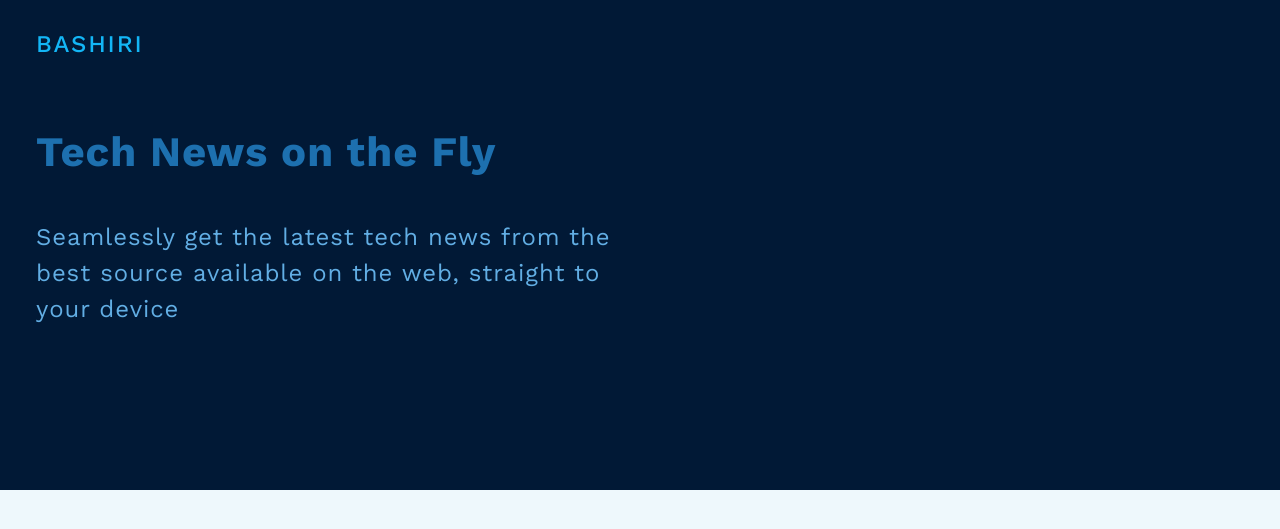
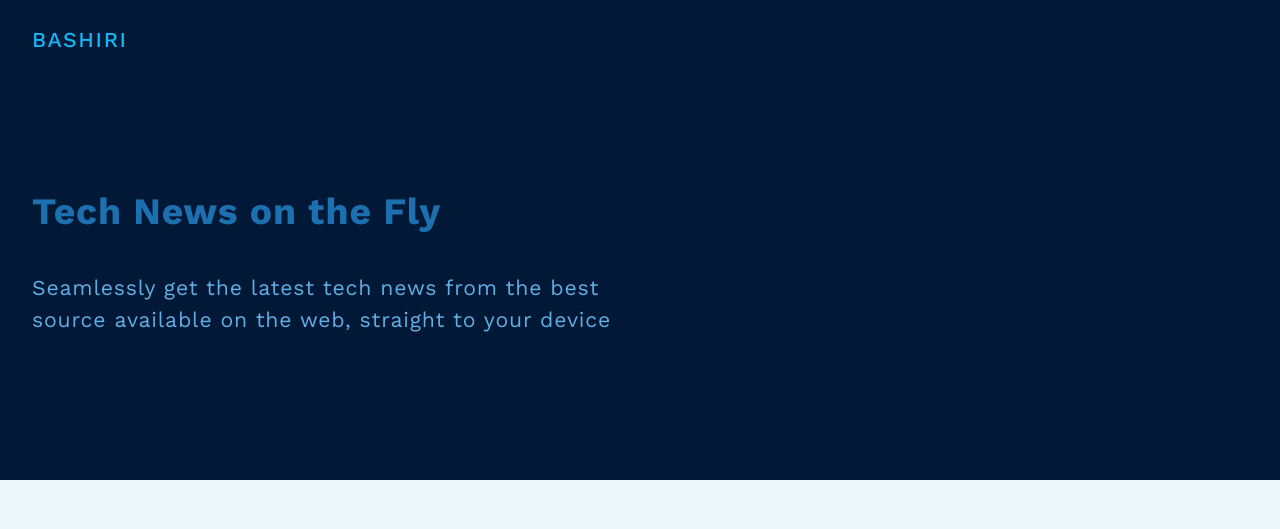
Before and after one commit to devmiano/bashiri, a Flask app: template app/templates/index.html in a window 1280 px wide. Shown: the top 529 px of the page. Run offline with Flask 2, Linux system fonts and the light colour scheme; the template is opened without the code that fills it, so the values that code supplies are empty.

Commit message:
deploy app with new styling

```diff
--- a/app/assets/styles/global.css
+++ b/app/assets/styles/global.css
@@ -4,7 +4,7 @@
     box-sizing: border-box;
     -webkit-font-smoothing: antialiased;
     -moz-osx-font-smoothing: grayscale;
-    font-size: 18px; }
+    font-size: 16px; }
 
     @media -sass-debug-info{filename{font-family:file\:\/\/\/home\/devmiano\/builds\/moringa\/bashiri\/app\/assets\/sass\/base\/_reset\.scss}line{font-family:\0000323}}
     body, h1, h2, h3, h4, p, figure, blockquote, dl, dd {
```
